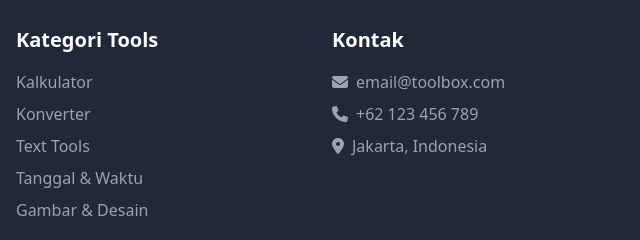
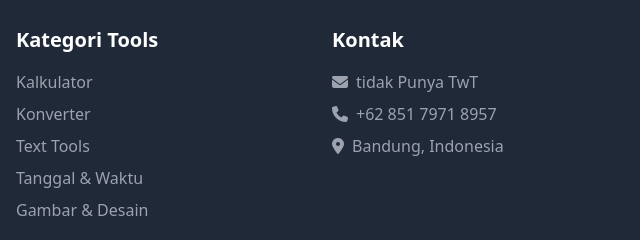
Before and after one commit to BunglonMewing/TooBox, a plain HTML site: page index.html in a window 1280 px wide. Shown: the part 1378-1618 px from the top of the page, 640-1280 px from the left. Drawn offline with nearby package versions, Linux system fonts and the light colour scheme.

Commit message:
Update index.html

```diff
--- a/index.html
+++ b/index.html
@@ -193,9 +193,9 @@
                 <div class="footer-column">
                     <h3 class="text-xl font-bold mb-4">Kontak</h3>
                     <ul class="space-y-2 text-gray-400">
-                        <li class="flex items-center gap-2"><i class="fas fa-envelope"></i> email@toolbox.com</li>
-                        <li class="flex items-center gap-2"><i class="fas fa-phone"></i> +62 123 456 789</li>
-                        <li class="flex items-center gap-2"><i class="fas fa-map-marker-alt"></i> Jakarta, Indonesia</li>
+                        <li class="flex items-center gap-2"><i class="fas fa-envelope"></i> tidak Punya TwT</li>
+                        <li class="flex items-center gap-2"><i class="fas fa-phone"></i> +62 851 7971 8957</li>
+                        <li class="flex items-center gap-2"><i class="fas fa-map-marker-alt"></i> Bandung, Indonesia</li>
                     </ul>
                 </div>
             </div>
```
